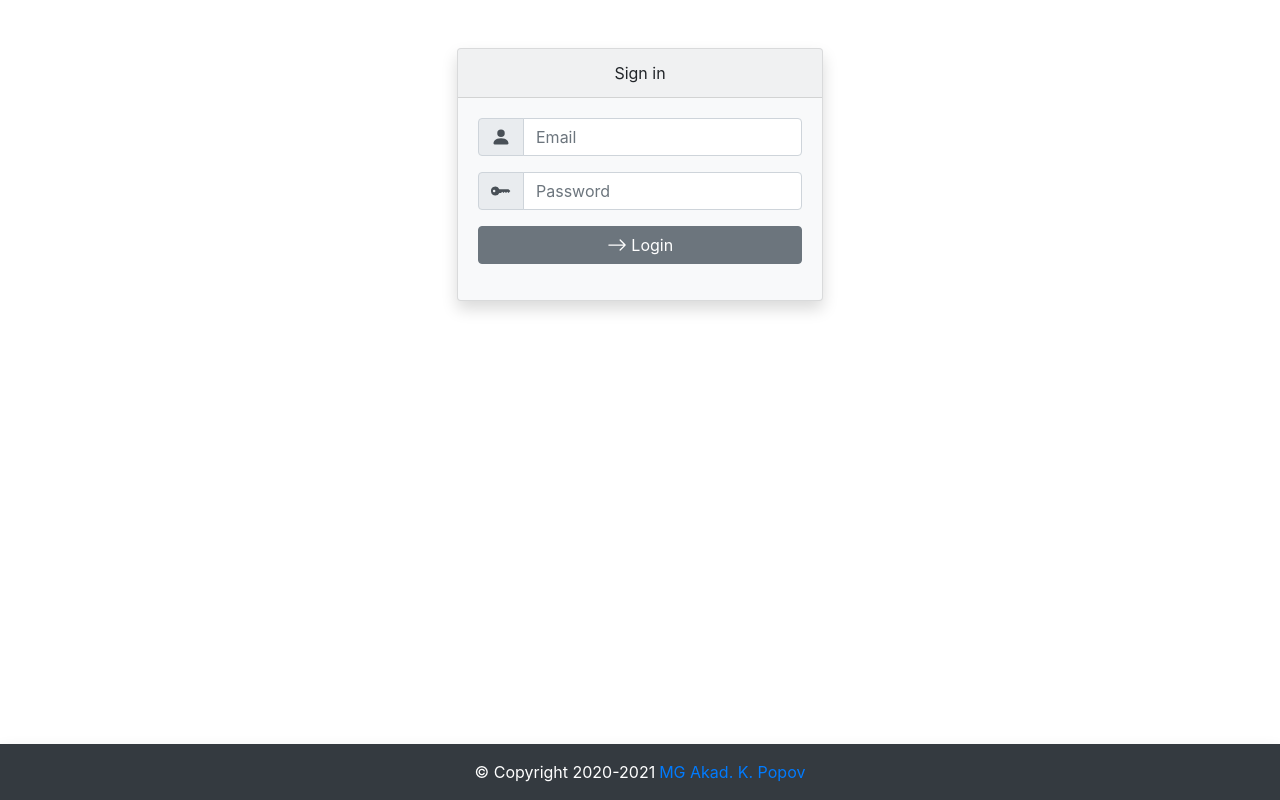
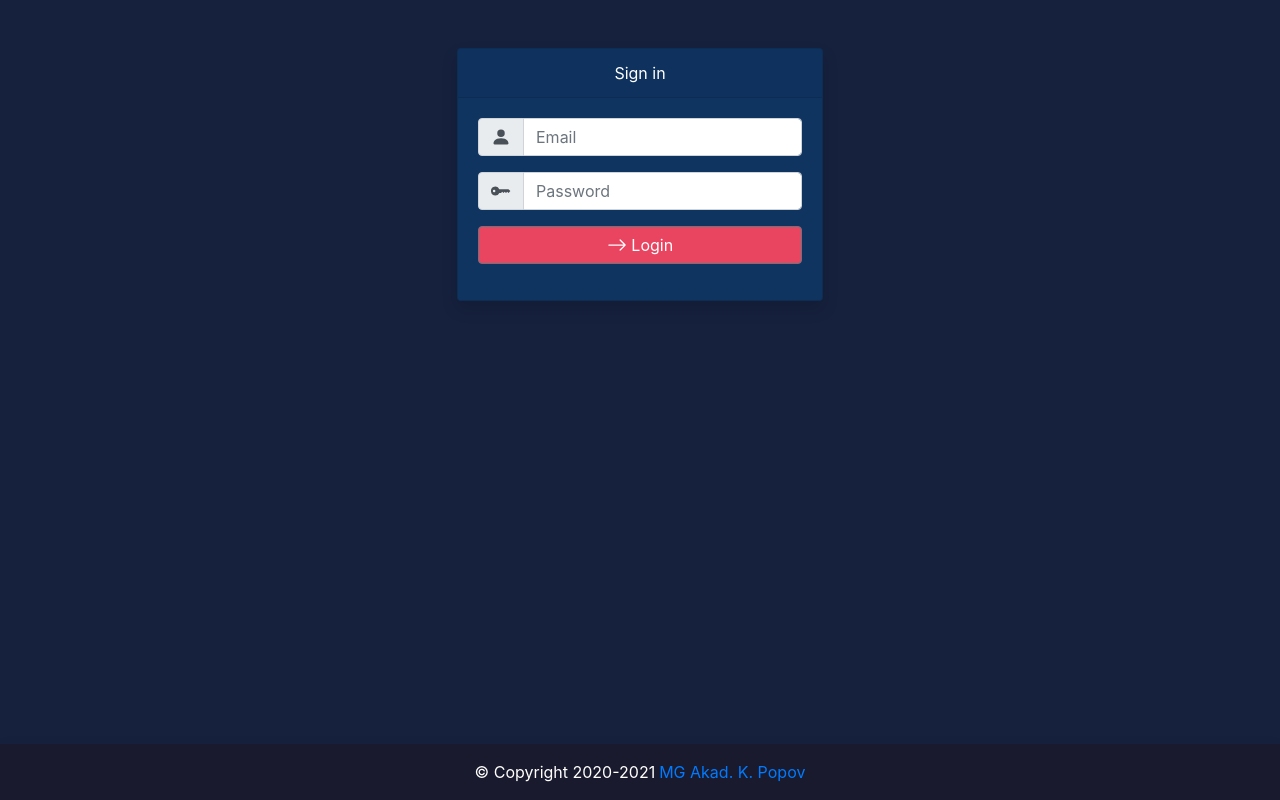
Before and after one commit to Tsynami/BorislavGegovStaj, a Vue app: page /login in a window 1280 px wide. Built offline with nearby package versions, Linux system fonts and the light colour scheme.

Commit message:
Dark theme

```diff
--- a/src/App.vue
+++ b/src/App.vue
@@ -52,4 +52,7 @@ export default {
 .popover{
   width: 500px;
 }
+div{
+  margin: 0px;
+}
 </style>
--- a/src/assets/sass/main.scss
+++ b/src/assets/sass/main.scss
@@ -1,8 +1,51 @@
+
+body{
+  color: white !important;
+  background-color:#16213e !important;
+}
+
 .card-img-top {
   max-height: 180px;
 }
 
+.card{
+  color: white;
+  background-color: #0f3460 !important;
+}
+
+.btn{
+  background: #e94560 !important;
+  color: white !important;
+}
+
+.badge{
+  background: #e94560 !important;
+  color: white !important;
+}
+
 .card-text {
   height: 60px;
+  color: white;
   overflow-y: auto;
 }
+
+.breadcrumb{
+  color: white;
+  background-color: #0f3460 !important;
+}
+
+.jumbotron{
+  background-color:#0f3460 !important;
+}
+
+.navbar{
+  background: #1a1a2e;
+}
+
+.popover{
+  background-color:#0f3460 !important;
+}
+
+.popover-header{
+  background-color:#0f3460 !important;
+}
--- a/src/components/BasicComponent.vue
+++ b/src/components/BasicComponent.vue
@@ -1,5 +1,5 @@
 <template>
-  <b-overlay :show="loading">
+  <b-overlay :show="loading" bg-color="#16213e">
     <div class="container-fluid">
       <slot></slot>
     </div>
--- a/src/components/Footer.vue
+++ b/src/components/Footer.vue
@@ -1,6 +1,6 @@
 <template>
   <footer class="shadow fixed-bottom">
-    <b-navbar variant="dark" type="dark" class="pt-3 pb-3" style="color: white">
+    <b-navbar class="pt-3 pb-3" style="background: #1a1a2e">
       <b-nav class="m-auto">
         <span class="mr-1">© Copyright 2020-2021</span><a href="http://omg-bg.com">MG Akad. K. Popov</a>
       </b-nav>
--- a/src/components/Header.vue
+++ b/src/components/Header.vue
@@ -1,6 +1,6 @@
 <template>
   <header>
-    <b-navbar toggleable="lg" :sticky="true" variant="dark" type="dark" class="shadow">
+    <b-navbar toggleable="lg" :sticky="true" style="">
       <b-nav>
         <b-navbar-brand>
           <b-button pill to="/">
@@ -38,7 +38,8 @@
 
 <script>
 
-import Profile from "./Profile";
+import Profile from './Profile'
+import '../assets/sass/main.scss'
 
 export default {
   name: 'Header',
--- a/src/components/Login.vue
+++ b/src/components/Login.vue
@@ -4,8 +4,7 @@
       <div class="row justify-content-center" >
         <b-card
             style="width: 30%"
-            class="shadow"
-            bg-variant="light">
+            class="shadow">
           <template #header>
             <div style="text-align:center">
               Sign in
@@ -62,6 +61,7 @@ import axios from 'axios';
 import {config} from '../config/config';
 import BaseMixin from '../mixins/BaseMixin';
 import {email, password, minLength, required} from 'vuelidate/lib/validators'
+import '../assets/sass/main.scss'
 
 export default {
   name: 'Login',
--- a/src/components/Profile.vue
+++ b/src/components/Profile.vue
@@ -1,5 +1,5 @@
 <template>
-  <div class="container-fluid">
+  <div class="container-fluid" style="color: white">
     <div class="row">
       <div class="col-4 font-weight-bold">
         User
@@ -31,6 +31,7 @@
 import {deleteJwt} from "@/utils/session_util";
 import {removeUser, getUser} from "@/utils/user_util"
 import {EventBus} from '../utils/event_bus'
+import '../assets/sass/main.scss'
 
 export default {
   name: 'Profile',
--- a/src/components/Restaurants.vue
+++ b/src/components/Restaurants.vue
@@ -2,7 +2,7 @@
   <BasicComponent :loading="isLoading">
     <div class="row mb-1">
       <div class="col-12">
-        <b-breadcrumb :items="[{text: 'Restaurants', href: '/'}]"></b-breadcrumb>
+        <b-breadcrumb :items="[{text: 'Restaurants', href: '/'}]" style=""></b-breadcrumb>
       </div>
     </div>
     <div class="row mb-4">
@@ -10,11 +10,10 @@
         <h3>Restaurants</h3>
       </div>
       <img>
-
     </div>
     <div class="row mb-4">
       <div class="col-12">
-        <b-form @submit.prevent="search">
+        <b-form @submit.prevent="search" style="color: black">
           <b-form-group>
             <b-input-group>
               <b-form-input v-model="searchTerm" placeholder="Search"></b-form-input>
@@ -37,8 +36,7 @@
                 :img-src="serverUrl + restaurant.image.formats.thumbnail.url" img-height="200" img-width="100"
                 img-alt="ERROR"
                 img-top
-                tag="article"
-                style="max-width: 20rem; min-height: 400px"
+                style="min-width: 20rem; max-width: 20rem; min-height: 400px"
                 class="mb-2"
             >
               <b-card-text>
@@ -49,7 +47,7 @@
                 {{restaurant.address}}
               </b-card-text>
 
-              <b-button :to="'/dishes/'+restaurant.id" style="color: white">Dishes</b-button>
+              <b-button :to="'/dishes/'+restaurant.id">Dishes</b-button>
 
             </b-card>
           </li>
@@ -67,6 +65,7 @@ import {config} from "@/config/config";
 import axios from "axios";
 import {getJwt} from "../utils/session_util";
 import {getHeaders} from "../utils/axios_util";
+import '../assets/sass/main.scss'
 
 export default {
   name: 'Restaurants',
@@ -110,6 +109,9 @@ export default {
 </script>
 
 <style scoped>
+  b-breadcrumb{
+    background: #0f3460;
+  }
   li{
     display: inline-block;
     margin: 0 10px;
```
